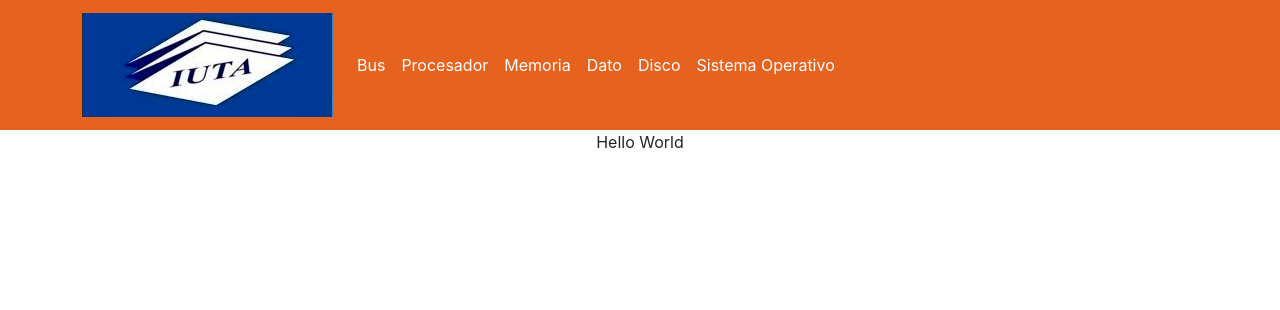
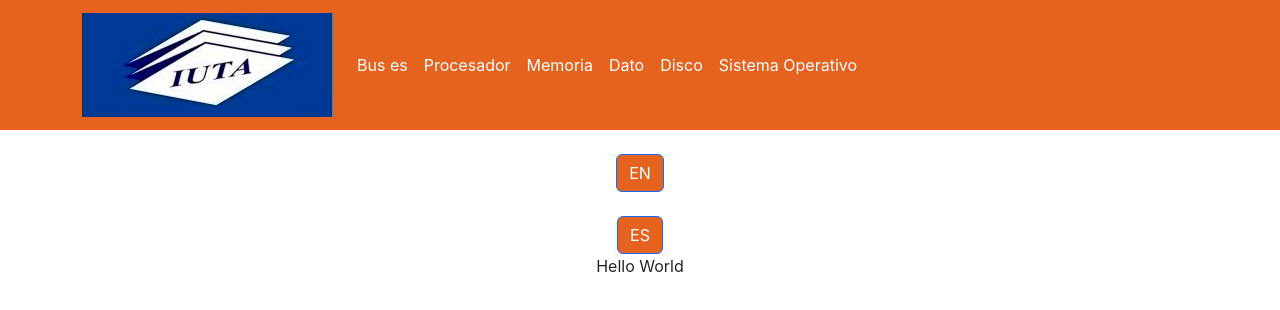
Before and after one commit to CarlosArgelio/iuta-iii-adc-eval2, a React (Create React App) app: page / in a window 1280 px wide. Shown: the top 310 px of the page. Built offline with nearby package versions, Linux system fonts and the light colour scheme.

Commit message:
feat: add to project i18next

```diff
--- a/package.json
+++ b/package.json
@@ -8,9 +8,11 @@
     "@testing-library/react": "^13.4.0",
     "@testing-library/user-event": "^13.5.0",
     "bootstrap": "^5.3.2",
+    "i18next": "^23.5.1",
     "react": "^18.2.0",
     "react-bootstrap": "^2.9.0",
     "react-dom": "^18.2.0",
+    "react-i18next": "^13.2.2",
     "react-scripts": "5.0.1",
     "web-vitals": "^2.1.4"
   },
--- a/src/components/commons/header/header.jsx
+++ b/src/components/commons/header/header.jsx
@@ -1,12 +1,18 @@
 import styles from './header.style'
+import logoIUTA from '../../../assets/logoIUTA.png';
+
+import Button from 'react-bootstrap/Button';
 
 import Container from 'react-bootstrap/Container';
 import Nav from 'react-bootstrap/Nav';
 import Navbar from 'react-bootstrap/Navbar';
 
-import logoIUTA from '../../../assets/logoIUTA.png'
+import { useTranslation } from 'react-i18next';
 
 const Headers = () => {
+    // eslint-disable-next-line no-unused-vars
+    const [t, i18n] = useTranslation("global");
+
     return (
         <>
         <Navbar data-bs-theme="white" style={{backgroundColor: styles.backgroundColor}}>
@@ -15,7 +21,7 @@
                 <img src={logoIUTA} alt="logo IUTA" />
             </Navbar.Brand>
             <Nav className="me-auto">
-            <Nav.Link href="#home" style={{color: styles.colorWhite}}>Bus</Nav.Link>
+                <Nav.Link href="#home" style={{color: styles.colorWhite}}> {t('components.header.bus')} </Nav.Link>
                 <Nav.Link href="#features" style={{color: styles.colorWhite}}>Procesador</Nav.Link>
                 <Nav.Link href="#pricing" style={{color: styles.colorWhite}}>Memoria</Nav.Link>
                 <Nav.Link href="#pricing" style={{color: styles.colorWhite}}>Dato</Nav.Link>
@@ -24,6 +30,12 @@
             </Nav>
             </Container>
         </Navbar>
+        <br />
+        <Button onClick={() => i18n.changeLanguage("en")} style={{backgroundColor: styles.backgroundColor}}>EN</Button>
+        <br />
+        <br />
+        <Button onClick={() => i18n.changeLanguage("es")} style={{backgroundColor: styles.backgroundColor}}>ES</Button>
+
         </>
     );
 }
--- a/src/index.js
+++ b/src/index.js
@@ -4,10 +4,31 @@
 import App from './App';
 import reportWebVitals from './reportWebVitals';
 
+import { I18nextProvider } from 'react-i18next'
+import i18next from 'i18next'
+
+import global_es from './translations/es/global.json'
+import global_en from './translations/en/global.json'
+
+i18next.init({
+  interpolation: { escapeValue: false },
+  lng: "es",
+  resources: {
+    es: {
+      global: global_es
+    },
+    en: {
+      global: global_en
+    }
+  }
+});
+
 const root = ReactDOM.createRoot(document.getElementById('root'));
 root.render(
   <React.StrictMode>
-    <App />
+    <I18nextProvider i18n={i18next}>
+      <App />
+    </ I18nextProvider>
   </React.StrictMode>
 );
 
--- /dev/null
+++ b/src/translations/en/global.json
@@ -0,0 +1,7 @@
+{
+    "components": {
+        "header": {
+            "bus": "Bus en"
+        }
+    }
+}
--- /dev/null
+++ b/src/translations/es/global.json
@@ -0,0 +1,7 @@
+{
+    "components": {
+        "header": {
+            "bus": "Bus es"
+        }
+    }
+}
```
Also changed, not shown: 1 other file (tests, documents, lock files or other folders). Lines whose indentation alone changed are shown as unchanged.
